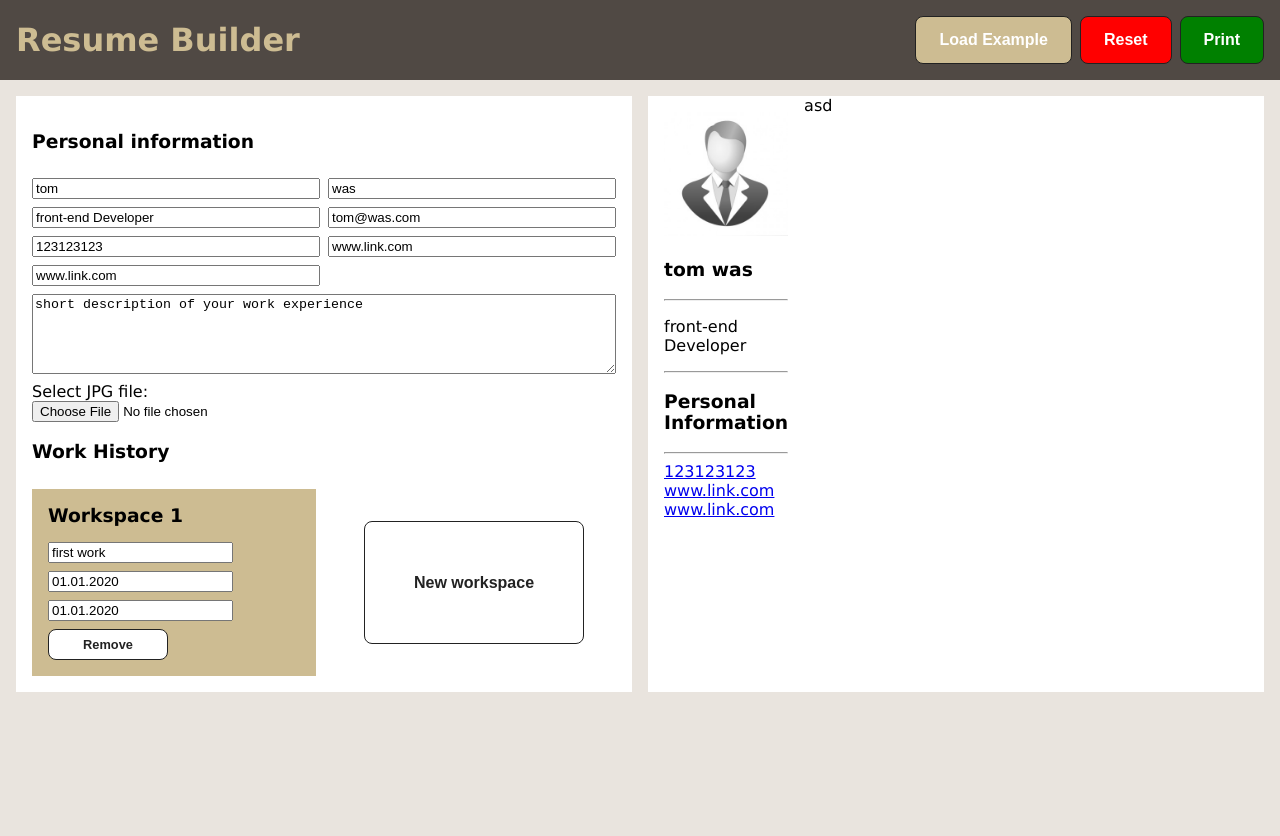
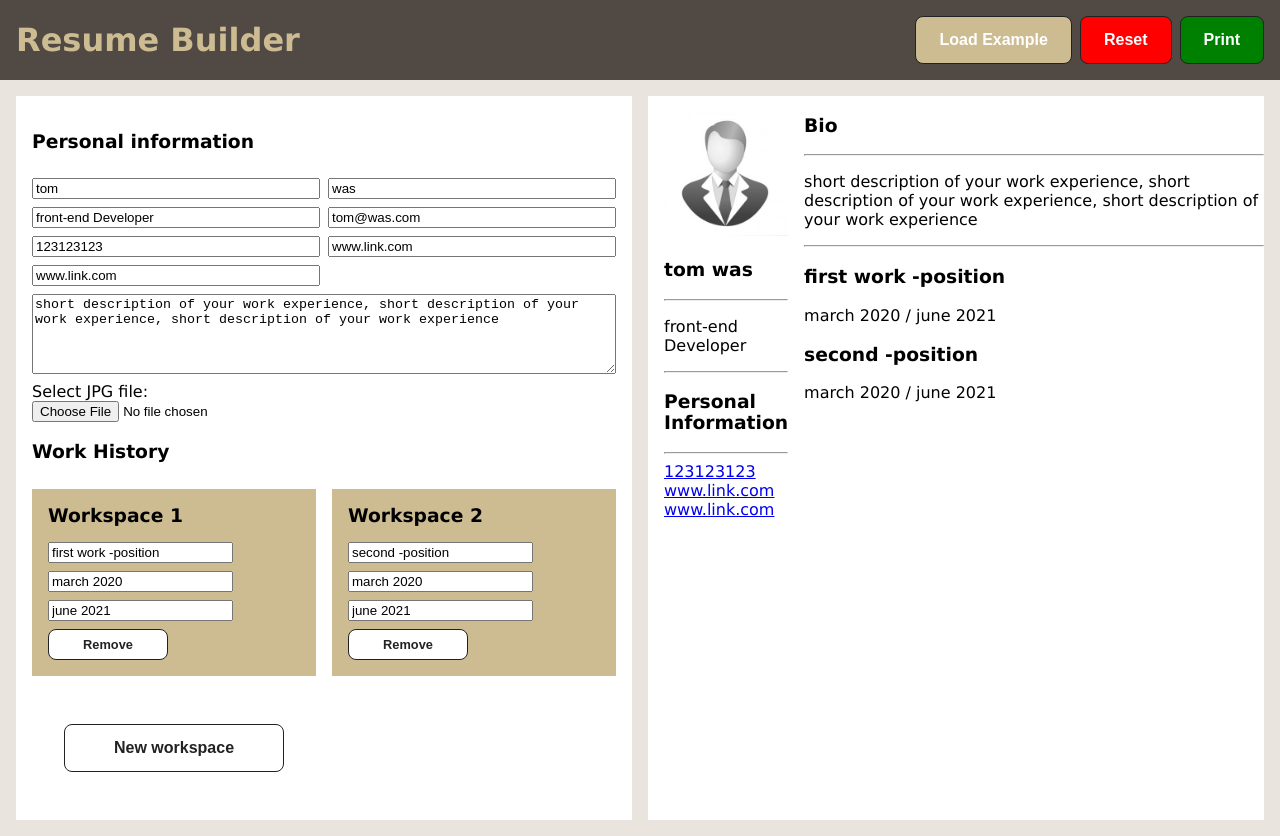
Before and after one commit to tomaszwasik31/cv-builder-react, a React (Create React App) app: page / in a window 1280 px wide. Before the commit the page ends 800 px from the top, so only its background shows below. Built offline with nearby package versions, Linux system fonts and the light colour scheme.

Commit message:
rebuild structure of app, reset/load example

```diff
--- a/src/App.jsx
+++ b/src/App.jsx
@@ -1,13 +1,53 @@
-import React from 'react';
-import './App.css';
-import Navbar from './components/Navbar';
-import Main from './components/Main';
+import React from "react";
+import "./App.css";
+import Navbar from "./components/Navbar";
+import Main from "./components/Main";
+import { nanoid } from "nanoid";
+import phImg from "./components/ph-img.jpg";
 
 function App() {
+  const [workHistory, setWorkHistory] = React.useState([
+    {
+      id: nanoid(),
+      workspace: "first work -position",
+      startDate: "march 2020",
+      endDate: "june 2021",
+    },
+    {
+      id: nanoid(),
+      workspace: "second -position",
+      startDate: "march 2020",
+      endDate: "june 2021",
+    },
+  ]);
+
+  const [formData, setFormData] = React.useState({
+    firstName: "tom",
+    lastName: "was",
+    jobPosition: "front-end Developer",
+    email: "tom@was.com",
+    tel: "123123123",
+    linkedin: "www.link.com",
+    github: "www.link.com",
+    description:
+      "short description of your work experience, short description of your work experience, short description of your work experience",
+    photo: phImg,
+  });
+
   return (
-    <div className='App'>
-      <Navbar/>
-      <Main/>
+    <div className="App">
+      <Navbar
+        formData={formData}
+        setFormData={setFormData}
+        workHistory={workHistory}
+        setWorkHistory={setWorkHistory}
+      />
+      <Main
+        workHistory={workHistory}
+        setWorkHistory={setWorkHistory}
+        formData={formData}
+        setFormData={setFormData}
+      />
     </div>
   );
 }
--- a/src/components/Main.js
+++ b/src/components/Main.js
@@ -1,32 +1,15 @@
 import React from "react";
-import phImg from "../components/ph-img.jpg";
+import { nanoid } from "nanoid";
 import Preview from "./Preview";
 import PersonalInputs from "./PersonalInputs";
-import { nanoid } from "nanoid";
+
 import AllWork from "./AllWork";
 
-export default function Main() {
-  const [workHistory, setWorkHistory] = React.useState([
-    {
-      id: nanoid(),
-      workspace: "first work",
-      startDate: "01.01.2020",
-      endDate: "01.01.2020",
-    },
-  ]);
-
-  const [formData, setFormData] = React.useState({
-    firstName: "tom",
-    lastName: "was",
-    jobPosition: "front-end Developer",
-    email: "tom@was.com",
-    tel: "123123123",
-    linkedin: "www.link.com",
-    github: "www.link.com",
-    description: "short description of your work experience",
-    photo: phImg,
-    workHistory: workHistory,
-  });
+export default function Main(props) {
+  const setFormData = props.setFormData;
+  const formData = props.formData;
+  const setWorkHistory = props.setWorkHistory;
+  const workHistory = props.workHistory;
 
   function handleChange(event) {
     const { name, value, files } = event.target;
@@ -50,15 +33,16 @@ export default function Main() {
     );
   }
 
-  function addWork() {
+  function addWork(event) {
+    event.preventDefault();
     setWorkHistory((prevData) => {
       return [
         ...prevData,
         {
           id: nanoid(),
-          workspace: "new work",
-          startDate: "01.01.2020",
-          endDate: "01.01.2020",
+          workspace: "new workspace -position",
+          startDate: "start date",
+          endDate: "end date",
         },
       ];
     });
@@ -86,7 +70,7 @@ export default function Main() {
         </div>
       </form>
 
-      <Preview formData={formData} />
+      <Preview formData={formData} workHistory={workHistory} />
     </div>
   );
 }
--- a/src/components/Navbar.js
+++ b/src/components/Navbar.js
@@ -1,12 +1,66 @@
 import React from "react";
+import { nanoid } from "nanoid";
+import phImg from "../components/ph-img.jpg";
+export default function Navbar(props) {
+  const exampleWorkHistory = [
+    {
+      id: nanoid(),
+      workspace: "first work -position",
+      startDate: "march 2020",
+      endDate: "june 2021",
+    },
+    {
+      id: nanoid(),
+      workspace: "second -position",
+      startDate: "march 2020",
+      endDate: "june 2021",
+    },
+  ];
 
-export default function Navbar() {
+  const exampleFormData = {
+    firstName: "tom",
+    lastName: "was",
+    jobPosition: "front-end Developer",
+    email: "tom@was.com",
+    tel: "123123123",
+    linkedin: "www.link.com",
+    github: "www.link.com",
+    description:
+      "short description of your work experience, short description of your work experience, short description of your work experience",
+    photo: phImg,
+  };
+  const clearFormData = () => {
+    Object.keys(props.formData).forEach((key) => {
+      props.setFormData((prevState) => ({
+        ...prevState,
+        [key]: "",
+      }));
+
+      props.setWorkHistory([
+        {
+          id: nanoid(),
+          workspace: "",
+          startDate: "",
+          endDate: "",
+        },
+      ]);
+    });
+  };
+
+  function loadExampleData() {
+    props.setFormData(exampleFormData);
+    props.setWorkHistory(exampleWorkHistory);
+  }
   return (
     <nav>
       <div className="logo">Resume Builder</div>
       <div className="btn-container">
-        <button className="btn-nav">Load Example</button>
-        <button className="btn-nav reset" >Reset</button>
+        <button className="btn-nav" onClick={loadExampleData}>
+          Load Example
+        </button>
+        <button className="btn-nav reset" onClick={clearFormData}>
+          Reset
+        </button>
         <button className="btn-nav print">Print</button>
       </div>
     </nav>
--- a/src/components/Preview.js
+++ b/src/components/Preview.js
@@ -2,6 +2,17 @@ import React from "react";
 
 export default function Preview(props) {
   const data = props.formData;
+  const dataWork = props.workHistory;
+
+  const previewAllWork = dataWork.map((work) => (
+    <div key={work.id} className="preview-work-container">
+      <h3 className="preview-heading">{work.workspace}</h3>
+      <p className="preview-txt">
+        {work.startDate} / {work.endDate}
+      </p>
+    </div>
+  ));
+
   return (
     <div className="preview-container">
       <div className="preview-left">
@@ -27,7 +38,13 @@ export default function Preview(props) {
           </a>
         </div>
       </div>
-      <div className="preview-right">asd</div>
+      <div className="preview-right">
+        <h3 className="preview-heading">Bio</h3>
+        <hr />
+        <p className="preview-txt">{data.description}</p>
+        <hr />
+        <div className="preview-all-work-container">{previewAllWork}</div>
+      </div>
     </div>
   );
 }
```
